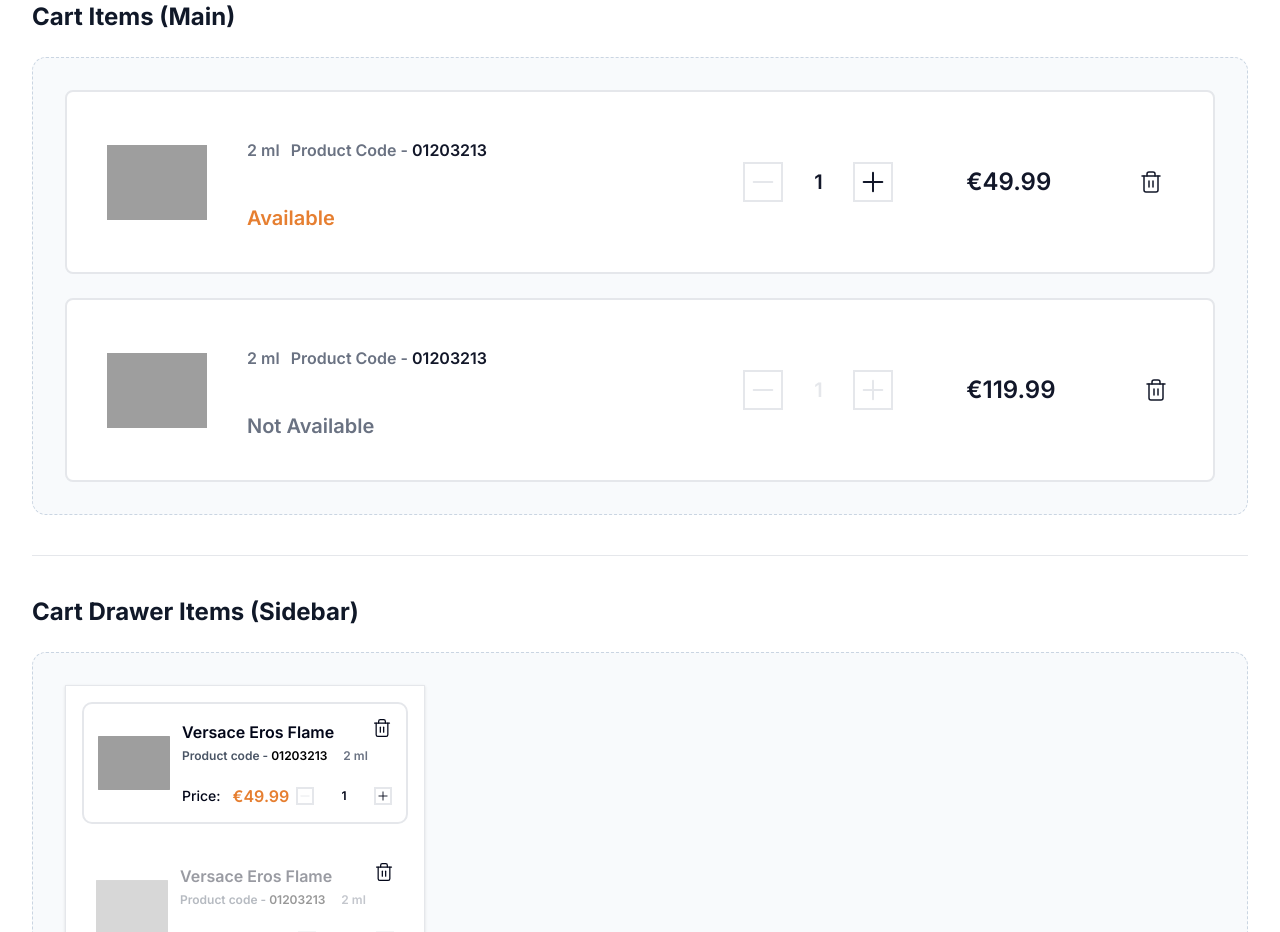
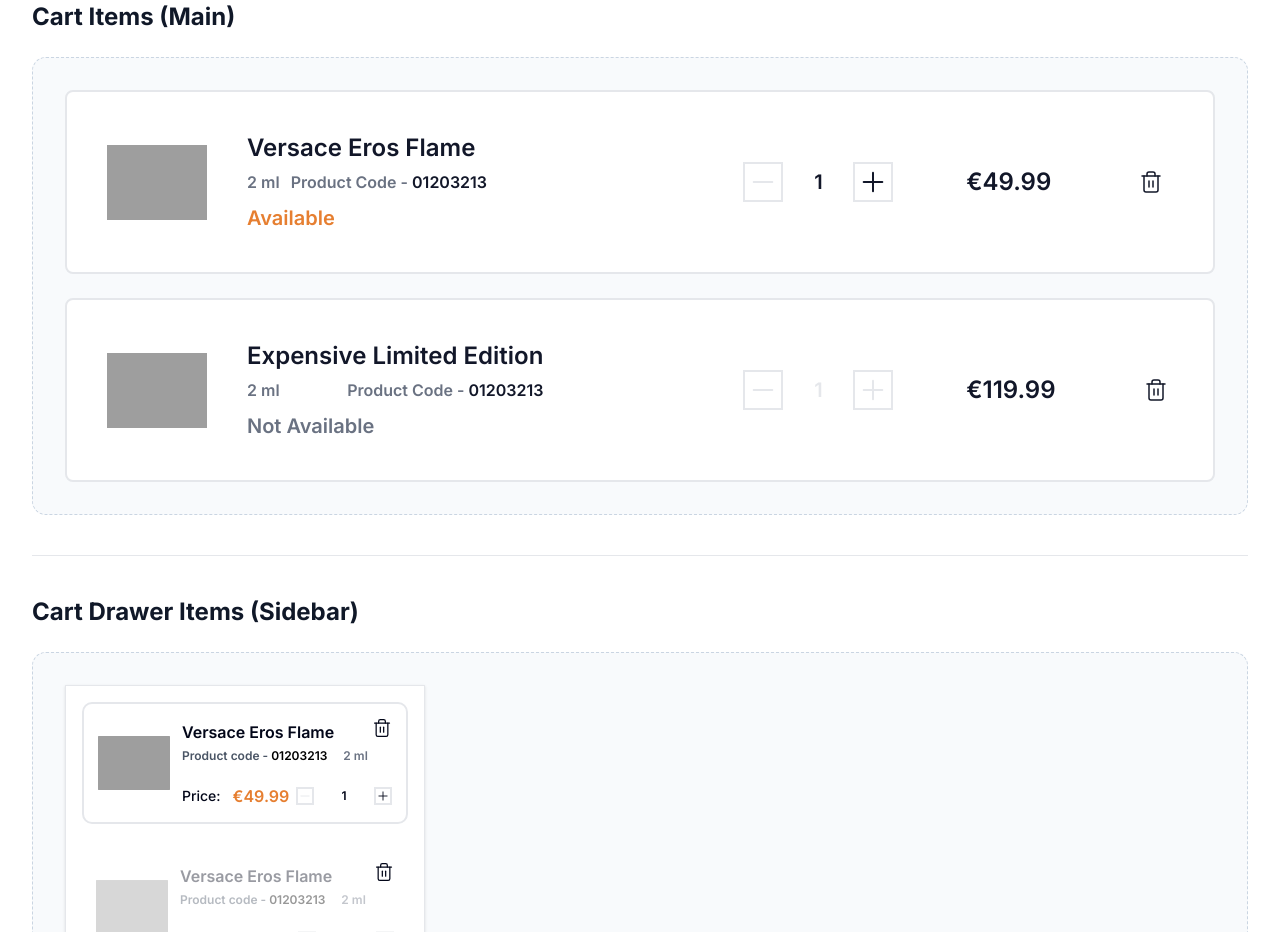
Before and after one commit to Abviol/scent, a Next.js app: page /demo in a window 1280 px wide. Shown: the part 1660-2592 px from the top of the page. Built offline with nearby package versions, Linux system fonts and the light colour scheme; grey boxes are pictures that could not be loaded.

Commit message:
fix(demo): <CartItem> prop title->name

```diff
--- a/app/demo/page.tsx
+++ b/app/demo/page.tsx
@@ -180,7 +180,7 @@
 				<DemoSection title="Cart Items (Main)">
 					<div className="flex flex-col gap-6">
 						<CartItem
-							title="Versace Eros Flame"
+							name="Versace Eros Flame"
 							productId="cart-001"
 							productCode="01203213"
 							quantityInStock={11}
@@ -189,9 +189,10 @@
 							pricePerItem={4999}
 							quantity={1}
 							onDelete={() => console.log("Deleted")}
+							onQuantityChange={() => console.log("QuantityChange")}
 						/>
 						<CartItem
-							title="Expensive Limited Edition"
+							name="Expensive Limited Edition"
 							productId="cart-002"
 							productCode="01203213"
 							quantityInStock={0}
@@ -200,6 +201,7 @@
 							pricePerItem={11999}
 							quantity={1}
 							onDelete={() => console.log("Deleted")}
+							onQuantityChange={() => console.log("QuantityChange")}
 						/>
 					</div>
 				</DemoSection>
```
